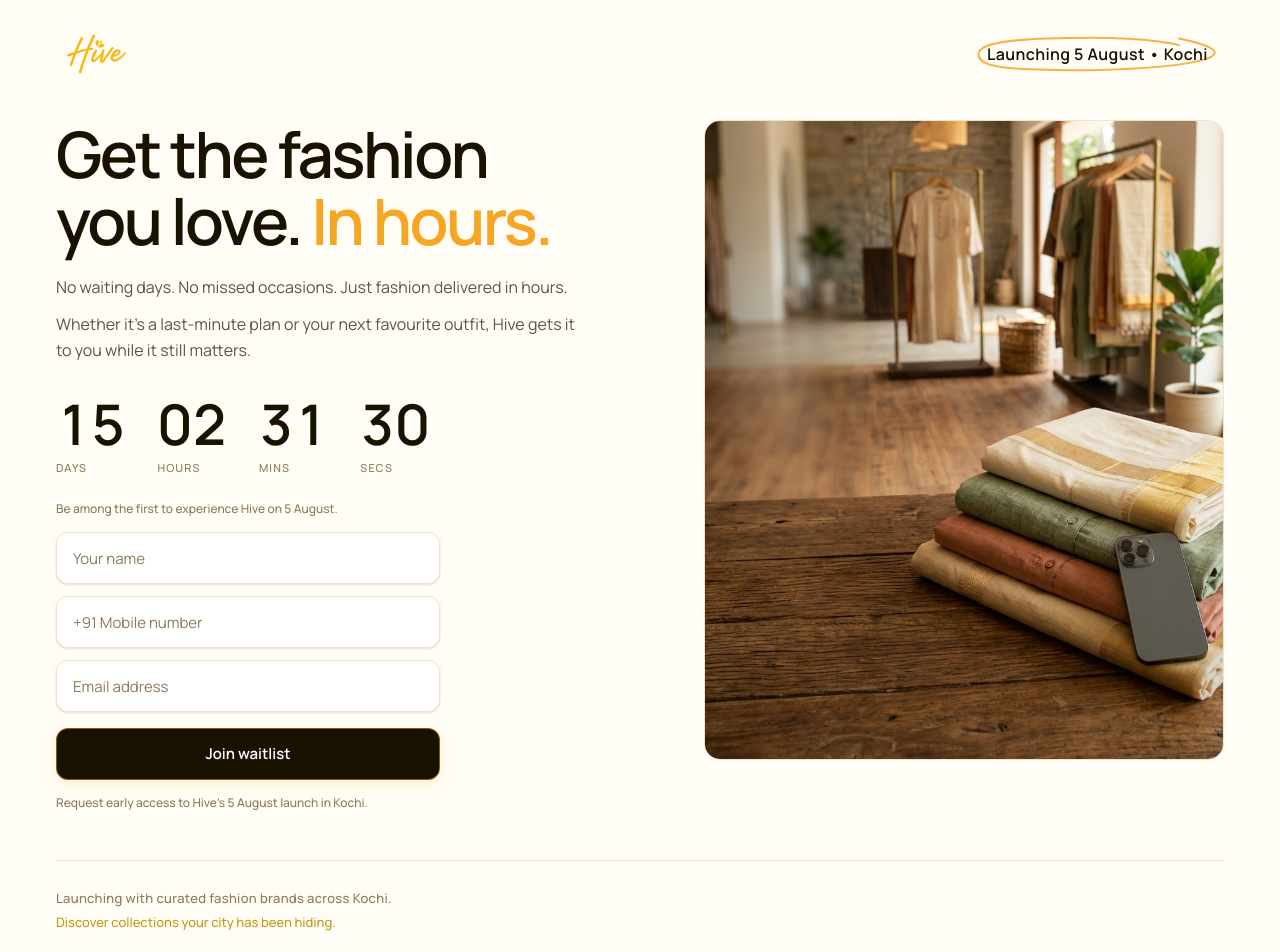
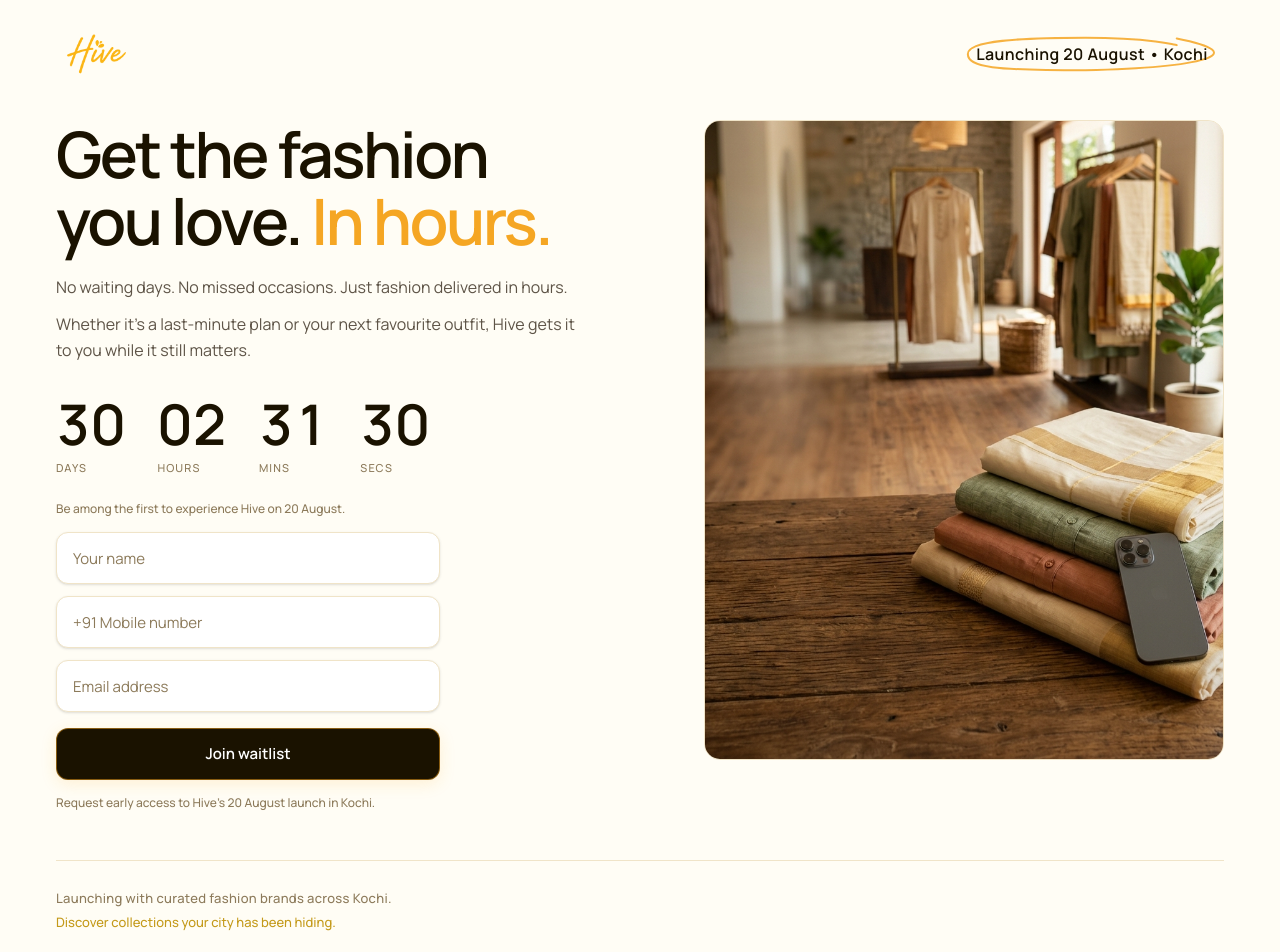
Before and after one commit to deaddev69/hivelanding, a Next.js app: page / in a window 1280 px wide. Shown: the top 952 px of the page. Built offline with nearby package versions, Linux system fonts and the light colour scheme; a web font is replaced by a local one.

Commit message:
feat: update launch date and countdown target to 20 August 2026

```diff
--- a/src/app/page.tsx
+++ b/src/app/page.tsx
@@ -5,7 +5,7 @@ import Image from 'next/image';
 import { Button, Input, HandWrittenTitle, GlowingInput } from '@/components/ui';
 import { CheckCircle2, ShoppingBag, Truck, BadgeCheck } from 'lucide-react';
 
-const LAUNCH_DATE_MS = new Date('2026-08-05T00:00:00+05:30').getTime();
+const LAUNCH_DATE_MS = new Date('2026-08-20T00:00:00+05:30').getTime();
 
 export default function WaitlistPage() {
   const [name, setName] = useState('');
@@ -162,7 +162,7 @@ export default function WaitlistPage() {
           className="h-[56px] w-auto object-contain"
         />
         <HandWrittenTitle
-          title="Launching 5 August • Kochi"
+          title="Launching 20 August • Kochi"
           className="w-fit py-2 px-4 mt-1"
           textClassName="text-[14px] sm:text-[16px] font-semibold text-[#1A1200] tracking-wide"
           strokeClassName="text-[#F5A623] opacity-85"
@@ -272,14 +272,14 @@ export default function WaitlistPage() {
                     <span>You&apos;re on the list.</span>
                   </div>
                   <p className="text-sm text-[#8C7A5A] leading-relaxed pl-7">
-                    We&apos;ll reach out when Hive launches on 5 August in Kochi. Keep an eye on your phone and inbox.
+                    We&apos;ll reach out when Hive launches on 20 August in Kochi. Keep an eye on your phone and inbox.
                   </p>
                 </div>
               ) : (
                 /* Waitlist form — with inline validation */
                 <form onSubmit={handleSubmit} className="flex flex-col w-full gap-3" noValidate>
                   <label className="block text-[12px] font-medium text-[#8C7A5A] mb-0.5">
-                    Be among the first to experience Hive on 5 August.
+                    Be among the first to experience Hive on 20 August.
                   </label>
 
                   {/* Name */}
@@ -356,7 +356,7 @@ export default function WaitlistPage() {
                   </Button>
 
                   <p className="text-[12px] text-[#8C7A5A] font-medium mt-0.5">
-                    Request early access to Hive&apos;s 5 August launch in Kochi.
+                    Request early access to Hive&apos;s 20 August launch in Kochi.
                   </p>
                 </form>
               )}
```
